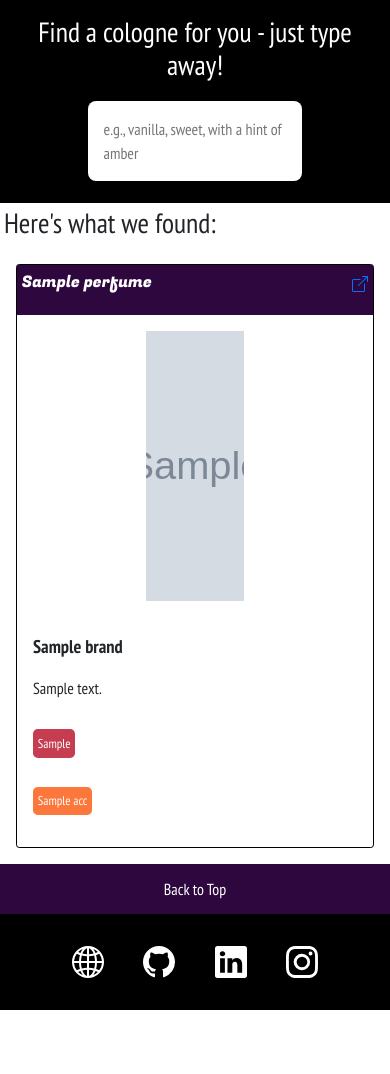
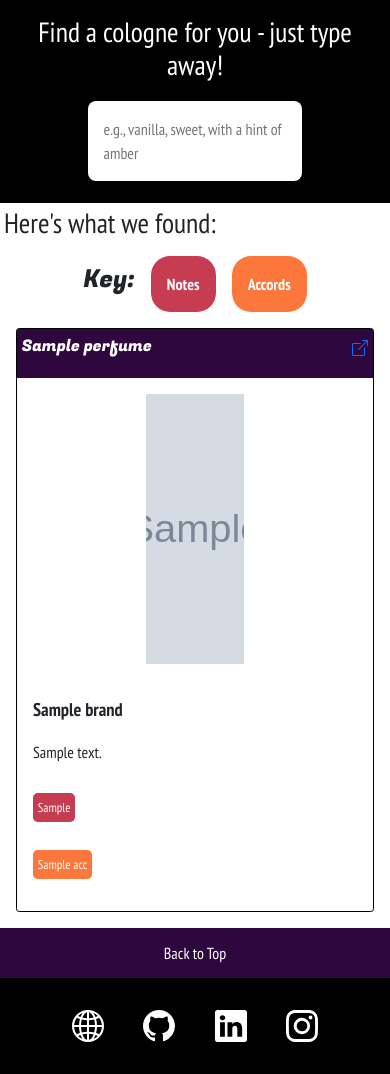
Before and after one commit to CJMonahann/Find-a-Fragrance, a Python web app: template app/templates/user-query.html in a window 390 px wide. Shown: the part 56-1130 px from the top of the page. Before the commit the page ends 1066 px from the top, so only its background shows below. Run offline with Jinja, Linux system fonts and the light colour scheme; the template is opened without the code that fills it: most values are stand-ins (such as "Sample title", 1, 10 or a date in 2020); grey boxes marked "Sample" are stand-in pictures.

Commit message:
Fixed more css. Added fragrance key-container to additional html pages that render fragrances

```diff
--- a/app/routes.py
+++ b/app/routes.py
@@ -263,6 +263,7 @@ def selected_season(season):
 @app.route('/gender/frags/<gender>')
 def selected_gender(gender):
     frags = get_gendered_frags(gender)
+    gender = gender[0].upper() + gender[1:]
     return render_template('gendered-frags.html', gender = gender, frags = frags)
 
 @app.route('/personal/web')
--- a/app/static/css/general.css
+++ b/app/static/css/general.css
@@ -56,3 +56,26 @@ footer a {
 .footer-links a {
     color: white;
 }
+
+/* CSS for displayed img when no fragrance-related img is had*/
+.no-img {
+  position: relative;
+}
+
+.no-img img {
+  width: 100%;
+  height: 100%;
+}
+
+.img-txt {
+  position: absolute;
+  top: 50%;
+  left: 50%;
+  transform: translate(-50%, -50%);
+  color: white;
+  background-color: rgba(0, 0, 0, 0.6);
+  padding: 10px 20px;
+  border-radius: 5px;
+  font-weight: bold;
+  text-align: center;
+}
--- a/app/static/css/index.css
+++ b/app/static/css/index.css
@@ -145,7 +145,7 @@
     padding: 1rem;
 }
 
-.frag-img img {
+.true-img {
     width: 12vw;
     height: 32vh;
 }
--- a/app/static/css/media.css
+++ b/app/static/css/media.css
@@ -25,15 +25,19 @@
         width: 100%;
     }
 
-    .frag-img img {
+    .true-img{
     width: 23vw;
     height: 40vh;
+    }
+
+    .img-txt {
+        left: 51%;
     }
 }
 
 @media screen and (max-width: 1200px) {
 
-  .frag-img img {
+  .true-img{
     width: 22vw;
     height: 35vh;
 }
@@ -53,7 +57,7 @@
         font-size: medium;
   }
 
-  .frag-img img {
+  .true-img{
     width: 25vw;
     height: 34vh;
 }
@@ -61,7 +65,7 @@
 
 @media screen and (max-width: 570px) {
 
-  .frag-img img {
+  .true-img{
     width: 25vw;
     height: 32vh;
 }
--- a/app/templates/index.html
+++ b/app/templates/index.html
@@ -33,9 +33,12 @@
         </div>
         <div class="frag-img">
             {% if frag.img %}
-                <img src="{{frag.img}}">
+                <img class="true-img" src="{{frag.img}}">
             {% else %}
+                <div class="no-img true-img">
                 <img src="{{ url_for('static', filename='imgs/DefaultFrag.jpg') }}">
+                <div class="img-txt">No image available</div>
+                </div>
             {% endif %}
         </div>
         <div class="frag-about">
--- a/app/templates/user-query.html
+++ b/app/templates/user-query.html
@@ -6,6 +6,11 @@
 
 {% block content %}
     <h1 class="explore-title">Here's what we found:</h1>
+
+    <div class="key-container">
+        <h2 class="key-label heading">Key:</h2><div class="key-nts">Notes</div><div class="key-accs">Accords</div>
+    </div>
+
     <div class="frags-grid">
         {% for frag in frags %}
         <div class="frag-container">
@@ -20,9 +25,12 @@
             </div>
             <div class="frag-img">
                 {% if frag.img %}
-                    <img src="{{frag.img}}">
+                    <img class="true-img" src="{{frag.img}}">
                 {% else %}
-                    <img src="{{ url_for('static', filename='imgs/DefaultFrag.jpg') }}">
+                    <div class="no-img true-img">
+                        <img src="{{ url_for('static', filename='imgs/DefaultFrag.jpg') }}">
+                        <div class="img-txt">No image available</div>
+                    </div>
                 {% endif %}
             </div>
             <div class="frag-about">
```
Also changed, not shown: app/templates/explore-brand.html (+10 -2 lines), app/templates/gendered-frags.html (+10 -2 lines), app/templates/seasoned-frags.html (+10 -2 lines), app/templates/summer-frags.html (deleted, +0 -49 lines).
